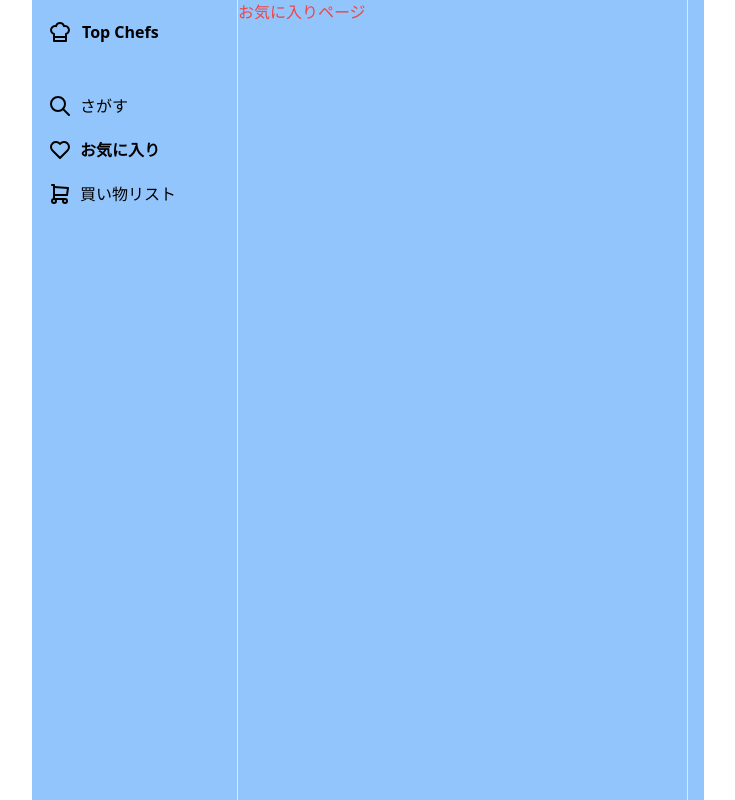
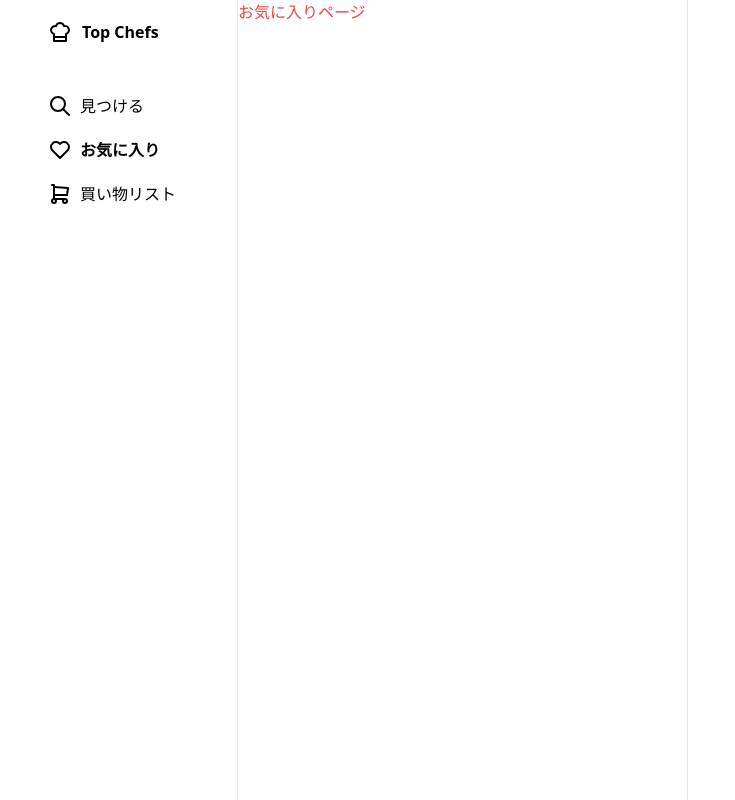
Before and after one commit to qin-team-recipe/14-frontend, a Next.js app: page /fav in a window 1280 px wide. Shown: the whole page, without its empty margins (272-1007 px from the left). Built offline with nearby package versions, Linux system fonts and the light colour scheme.

Commit message:
🔥  コメントや不要なコード削除

```diff
--- a/src/app/(top)/layout.jsx
+++ b/src/app/(top)/layout.jsx
@@ -2,7 +2,7 @@ import { Navigation } from "../_components/Navigation";
 
 export default function TopLayout({ children }) {
   return (
-    <div className="mx-auto flex min-h-screen bg-blue-300 sm:max-w-2xl sm:gap-x-5 sm:px-4">
+    <div className="mx-auto flex min-h-screen sm:max-w-2xl sm:gap-x-5 sm:px-4">
       <Navigation />
       <main className="w-full overflow-hidden border-gray-200 pb-5 sm:border-x">
         {children}
--- a/src/app/_components/Navigation/Navigation.jsx
+++ b/src/app/_components/Navigation/Navigation.jsx
@@ -20,7 +20,7 @@ export const Navigation = () => {
 
       {/* ナビゲーションメニュー */}
       <div className="flex border-t pt-1 sm:flex-col sm:justify-start sm:space-y-2 sm:border-none">
-        <NavigationItem text="さがす" icon={<IconSearch />} href="/" />
+        <NavigationItem text="見つける" icon={<IconSearch />} href="/" />
         <NavigationItem text="お気に入り" icon={<IconHeart />} href="/fav" />
         <NavigationItem
           text="買い物リスト"
--- a/src/app/_components/Navigation/NavigationItem.jsx
+++ b/src/app/_components/Navigation/NavigationItem.jsx
@@ -5,7 +5,6 @@ import { usePathname } from "next/navigation";
 
 // ナビゲーションアイテム
 export const NavigationItem = ({ text, icon, href }) => {
-  console.log("clientです");
   // hrefと現在のパスが一致している場合にtrueを返す
   const isActive = usePathname() === href;
 
@@ -17,7 +16,7 @@ export const NavigationItem = ({ text, icon, href }) => {
         }`}
       >
         <div className="h-6 w-6">{icon}</div>
-        <div className="text-xs sm:text-base">{text}</div>
+        <span className="text-xs sm:text-base">{text}</span>
       </div>
     </Link>
   );
```
